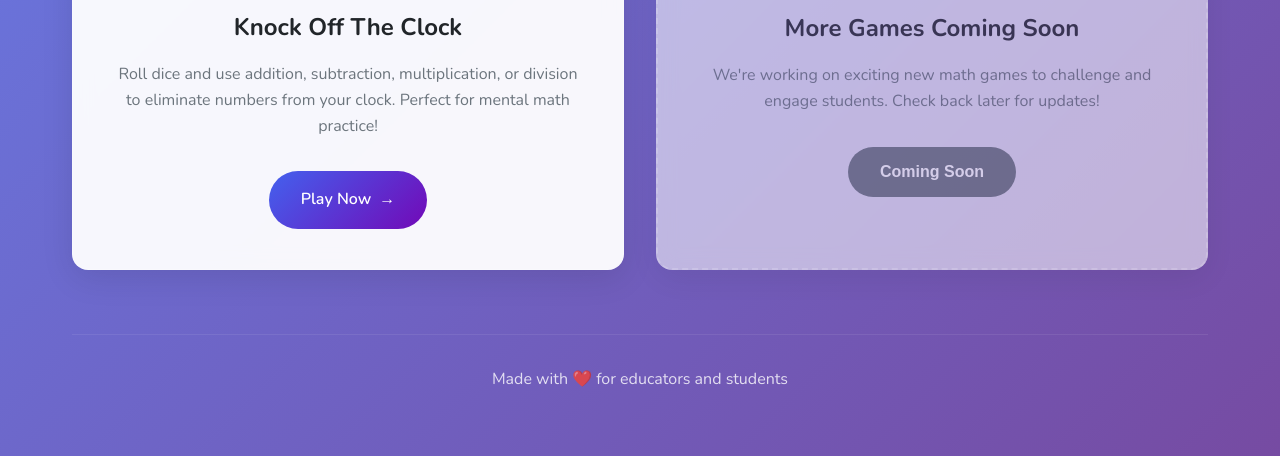
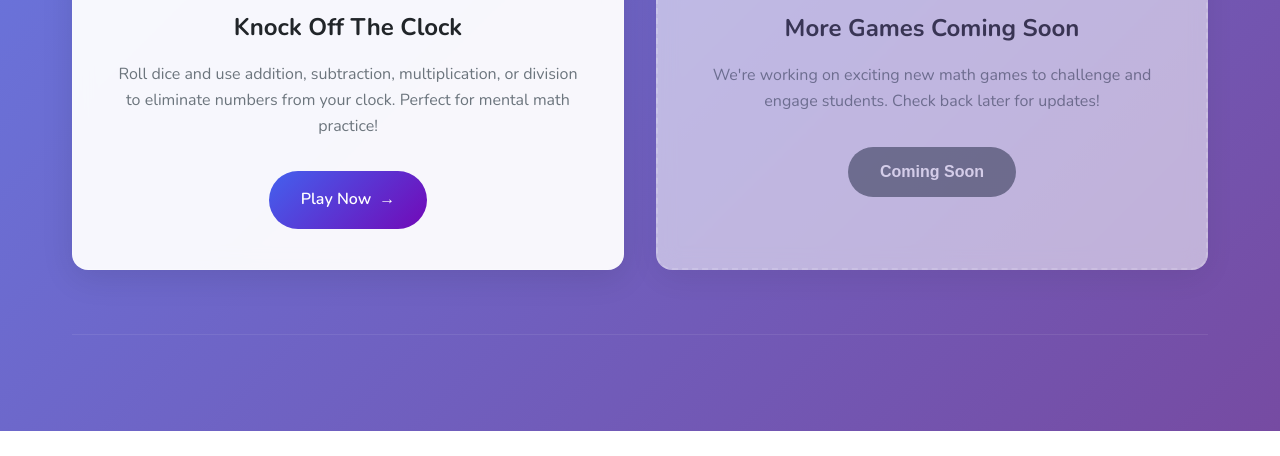
Before and after one commit to matthewyanek/math-games, a plain HTML site: page index.html in a window 1280 px wide. Shown: the part 543-999 px from the top of the page. After the commit the page ends 974 px from the top, so only its background shows below. Drawn offline with nearby package versions, Linux system fonts and the light colour scheme.

Commit message:
Update index.html

```diff
--- a/index.html
+++ b/index.html
@@ -301,7 +301,7 @@
         </div>
 
         <footer>
-            <p>Made with ❤️ for educators and students</p>
+            <p></p>
         </footer>
     </div>
 
```
